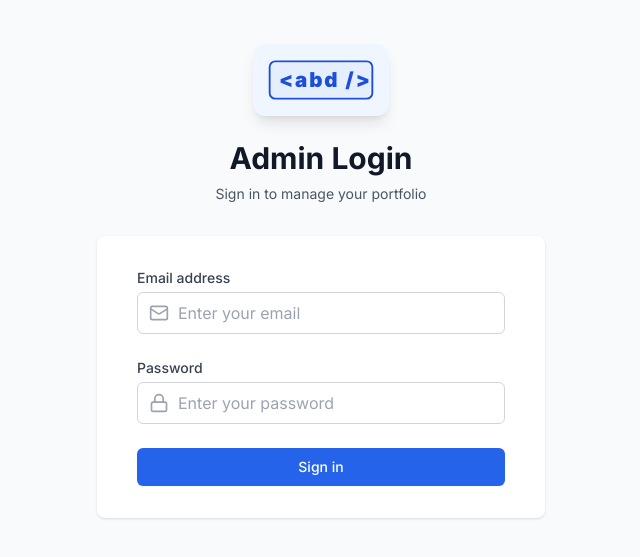
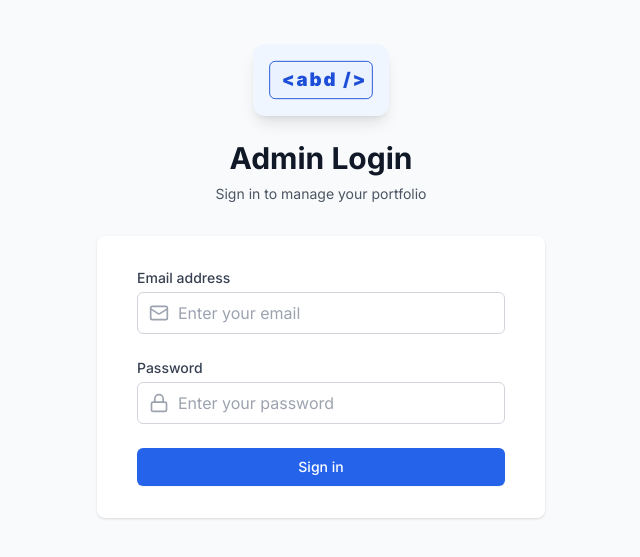
Before and after one commit to abdullahfirdowsi/portfolio-freelance-phase3, a React (Vite) app: page /admin/login in a window 1280 px wide. Shown: the part 119-676 px from the top of the page, without its empty margins (319-959 px from the left). Built offline with nearby package versions, Linux system fonts and the light colour scheme; no server answers.

Commit message:
Refine AbdIcon to better fit with page design

```diff
--- a/src/components/AbdIcon.tsx
+++ b/src/components/AbdIcon.tsx
@@ -25,7 +25,7 @@ const AbdIcon: React.FC<AbdIconProps> = ({ className = "h-6 w-6", ...props }) =>
         rx="6"
         fill="none"
         stroke="currentColor"
-        strokeWidth="2"
+        strokeWidth="1"
       />
       {/* Background fill */}
       <rect
@@ -35,13 +35,13 @@ const AbdIcon: React.FC<AbdIconProps> = ({ className = "h-6 w-6", ...props }) =>
         height="36"
         rx="4"
         fill="currentColor"
-        fillOpacity="0.05"
+        fillOpacity="0.02"
       />
       <text
-        x="15"
-        y="32"
+        x="18"
+        y="31"
         fontFamily="Inter, system-ui, sans-serif"
-        fontSize="22"
+        fontSize="20"
         fontWeight="900"
         letterSpacing="2px"
         fill="currentColor"
```
